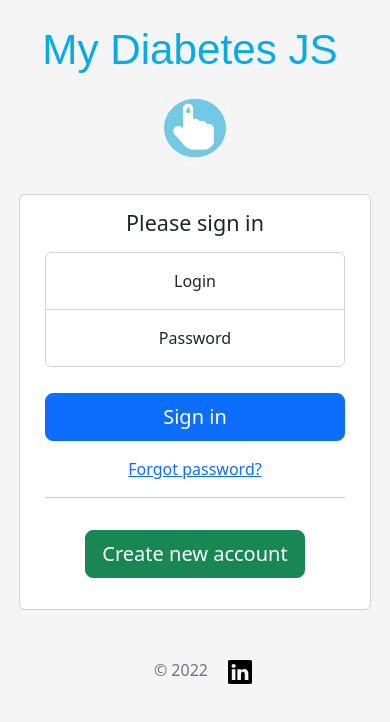
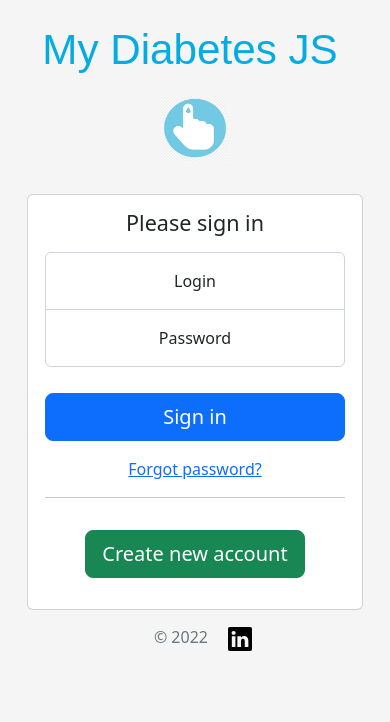
Before and after one commit to oluizeduardo/glicocheck, a website: page public/index.html in a window 390 px wide. Drawn offline with nearby package versions, Linux system fonts and the light colour scheme; a web font is replaced by a local one.

Commit message:
Adjust in media queries.

```diff
--- a/public/includes/styles/style.css
+++ b/public/includes/styles/style.css
@@ -35,17 +35,23 @@ body{
 }
 
 @media (max-width: 500px) {
+    .card_form_input{
+        width: 21rem;
+        margin-top: 50px;
+    }
+    .footer{
+        margin-top: 15px;
+    }
+}
+
+@media (max-width: 1000px) {
+    .panel_brand_icon{
+        flex-direction: column;
+        align-items: center;
+    }
     .brand{
         width: 100%;
         text-align: center;
         font-size: 5vh;
     }
-    .card_form_input{
-        width: 22rem;
-        margin-top: 50px;
-    }
-    .panel_brand_icon{
-        flex-direction: column;
-        align-items: center;
-    }
 }
--- a/public/index.html
+++ b/public/index.html
@@ -66,7 +66,7 @@
             </main>
           </div>
           <!-- FOOTER -->
-          <footer class="footer mt-5 text-muted">
+          <footer class="footer text-muted">
             <span class="m-3">
               &copy; 2022
             </span>
```
